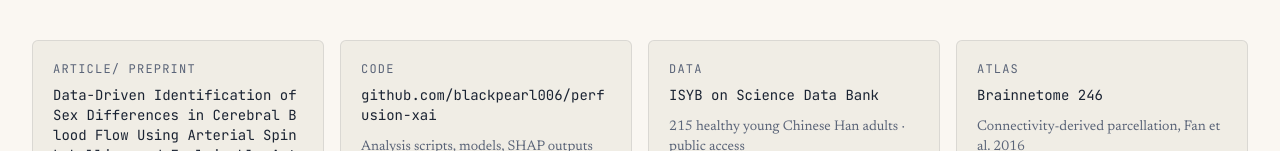
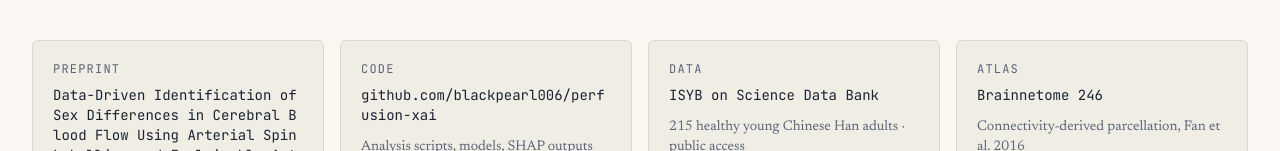
Before and after one commit to perfusion-xai/perfusion-xai.github.io, a React (Vite) app: page / in a window 1280 px wide. Shown: the part 6104-6255 px from the top of the page. Built offline with nearby package versions, Linux system fonts and the light colour scheme; no server answers.

Commit message:
Update 07-Resources.jsx

```diff
--- a/src/sections/07-Resources.jsx
+++ b/src/sections/07-Resources.jsx
@@ -2,7 +2,7 @@ import Section from "../components/Section.jsx";
 
 const LINKS = [
   {
-    title: "Article/ Preprint",
+    title: "Preprint",
     sub: "Data-Driven Identification of Sex Differences in Cerebral Blood Flow Using Arterial Spin Labelling and Explainable Artificial Intelligence",
     href: "https://doi.org/10.64898/2026.07.05.736642",
     note: "doi.org/10.64898/2026.07.05.736642",
```
